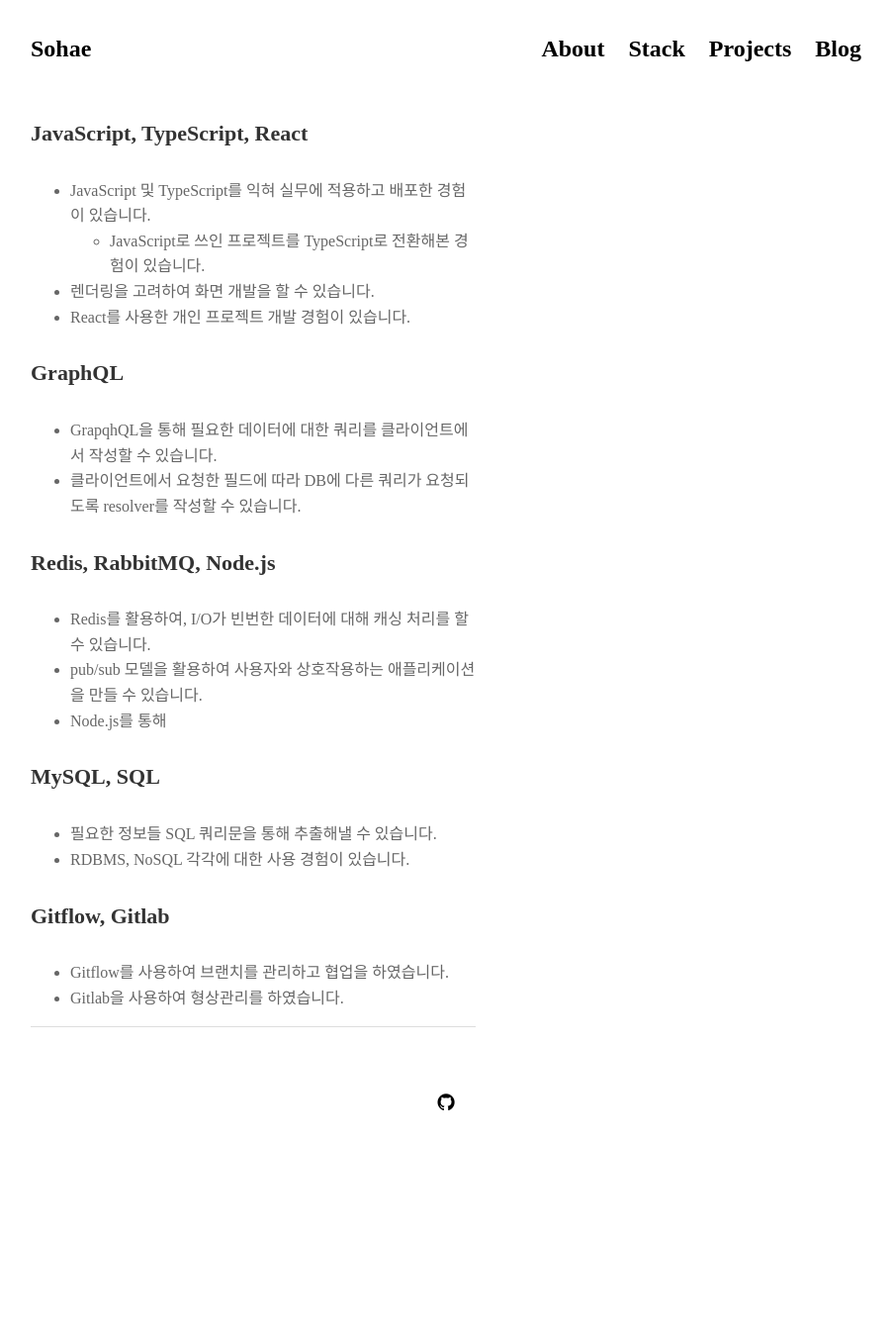
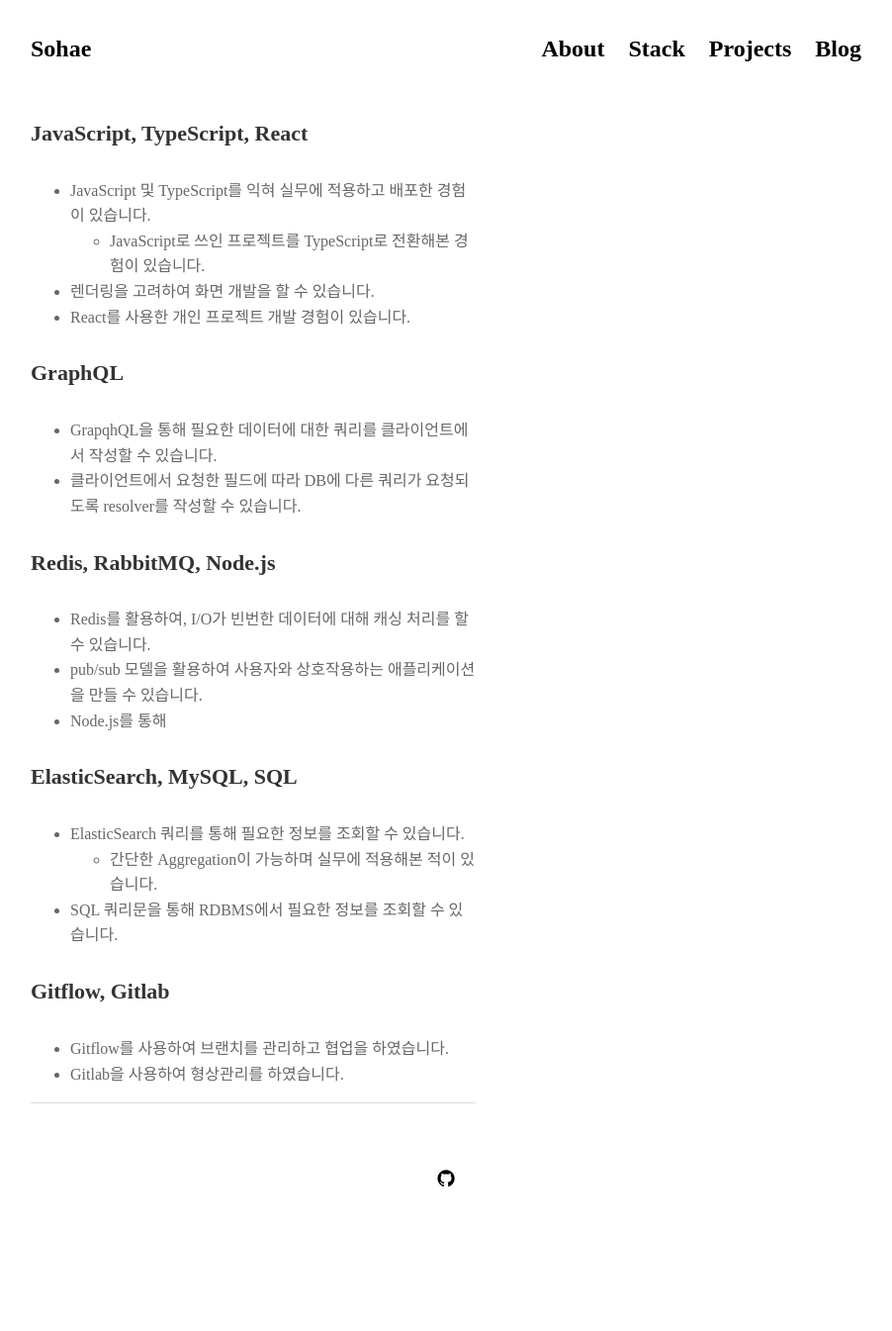
Before and after one commit to Dayook/dayook.github.io, a Jekyll site: the page built from pages/stack.md, in a window 1280 px wide. Shown: the whole page at 99% size, without its empty margins (189-1091 px from the left). Built offline with Jekyll 4.4.1, drawn with Linux system fonts in a browser that asks for light colours; nearby versions of some CDN libraries; some web fonts are replaced; before the commit the page ends 1268 px from its top, so only the background shows below that.

Commit message:
Update stack.md

```diff
--- a/pages/stack.md
+++ b/pages/stack.md
@@ -22,10 +22,11 @@ permalink: /stack
 - pub/sub 모델을 활용하여 사용자와 상호작용하는 애플리케이션을 만들 수 있습니다.
 - Node.js를 통해
 
-#### MySQL, SQL
+#### ElasticSearch, MySQL, SQL
 
-- 필요한 정보들 SQL 쿼리문을 통해 추출해낼 수 있습니다.
-- RDBMS, NoSQL 각각에 대한 사용 경험이 있습니다.
+- ElasticSearch 쿼리를 통해 필요한 정보를 조회할 수 있습니다.
+  - 간단한 Aggregation이 가능하며 실무에 적용해본 적이 있습니다.
+- SQL 쿼리문을 통해 RDBMS에서 필요한 정보를 조회할 수 있습니다.
 
 #### Gitflow, Gitlab
 
```
